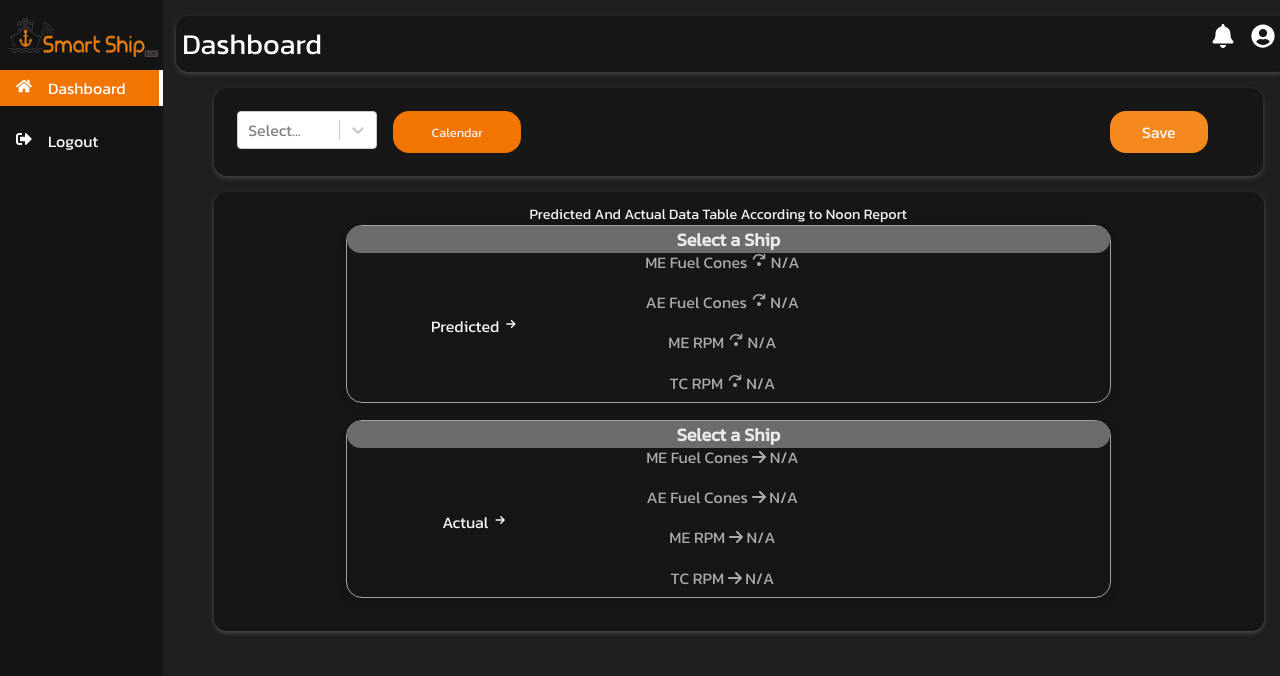
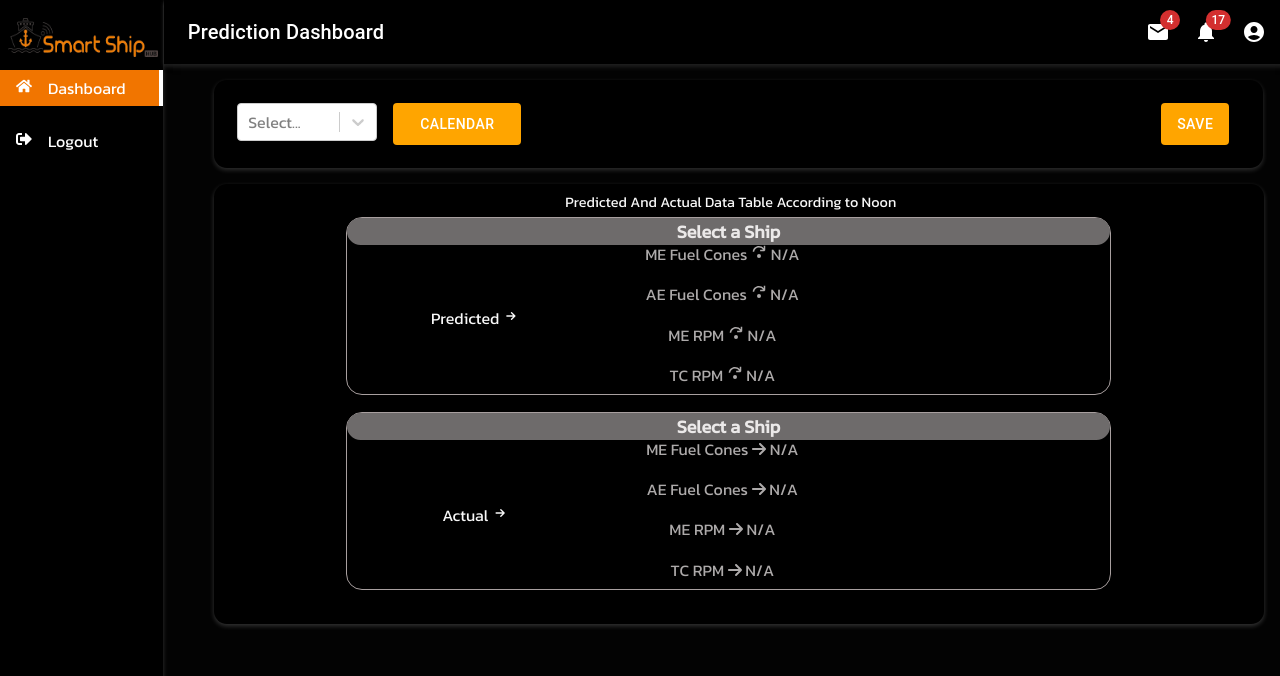
Before and after one commit to bendredigvijay/Prediction_Dashboard_Client, a React (Create React App) app: page / in a window 1280 px wide. Shown: the top 676 px of the page. Built offline with nearby package versions, Linux system fonts and the light colour scheme; sample sign-in values are in the browser's storage.

Commit message:
git chnages

```diff
--- a/package.json
+++ b/package.json
@@ -3,9 +3,14 @@
   "version": "0.1.0",
   "private": true,
   "dependencies": {
+    "@emotion/react": "^11.11.4",
+    "@emotion/styled": "^11.11.0",
     "@fortawesome/fontawesome-svg-core": "^6.5.1",
     "@fortawesome/free-solid-svg-icons": "^6.5.1",
     "@fortawesome/react-fontawesome": "^0.2.0",
+    "@mui/icons-material": "^5.15.13",
+    "@mui/material": "^5.15.13",
+    "@mui/x-date-pickers": "^6.19.7",
     "@testing-library/jest-dom": "^5.17.0",
     "@testing-library/react": "^13.4.0",
     "@testing-library/user-event": "^13.5.0",
@@ -15,6 +20,7 @@
     "react": "^18.2.0",
     "react-bootstrap": "^2.10.1",
     "react-calendar": "^4.8.0",
+    "react-datepicker": "^6.3.0",
     "react-dom": "^18.2.0",
     "react-icons": "^5.0.1",
     "react-router-dom": "^6.21.3",
--- a/src/App.css
+++ b/src/App.css
@@ -17,9 +17,11 @@
 
 /* Sidebar */
 .sidebar {
-  background: rgb(20, 20, 21);
+  background: rgb(0, 0, 0);
   color: white;
   height: 100vh;
+  box-shadow: 0px 2px 5px rgba(255, 255, 255, 0.2);
+
   overflow-y: auto;
 }
 
--- /dev/null
+++ b/src/components/Navbar/navbar.js
@@ -0,0 +1,218 @@
+import * as React from 'react';
+import { styled, alpha } from '@mui/material/styles';
+import AppBar from '@mui/material/AppBar';
+import Box from '@mui/material/Box';
+import Toolbar from '@mui/material/Toolbar';
+import IconButton from '@mui/material/IconButton';
+import Typography from '@mui/material/Typography';
+import InputBase from '@mui/material/InputBase';
+import Badge from '@mui/material/Badge';
+import MenuItem from '@mui/material/MenuItem';
+import Menu from '@mui/material/Menu';
+import MenuIcon from '@mui/icons-material/Menu';
+import SearchIcon from '@mui/icons-material/Search';
+import AccountCircle from '@mui/icons-material/AccountCircle';
+import MailIcon from '@mui/icons-material/Mail';
+import NotificationsIcon from '@mui/icons-material/Notifications';
+import MoreIcon from '@mui/icons-material/MoreVert';
+
+const Search = styled('div')(({ theme }) => ({
+  position: 'relative',
+  borderRadius: theme.shape.borderRadius,
+  backgroundColor: alpha(theme.palette.common.white, 0.15),
+  '&:hover': {
+    backgroundColor: alpha(theme.palette.common.white, 0.25),
+  },
+  marginRight: theme.spacing(2),
+  marginLeft: 0,
+  width: '100%',
+  [theme.breakpoints.up('sm')]: {
+    marginLeft: theme.spacing(3),
+    width: 'auto',
+  },
+}));
+
+const SearchIconWrapper = styled('div')(({ theme }) => ({
+  padding: theme.spacing(0, 2),
+  height: '100%',
+  position: 'absolute',
+  pointerEvents: 'none',
+  display: 'flex',
+  alignItems: 'center',
+  justifyContent: 'center',
+}));
+
+const StyledInputBase = styled(InputBase)(({ theme }) => ({
+  color: 'inherit',
+  '& .MuiInputBase-input': {
+    padding: theme.spacing(1, 1, 1, 0),
+    // vertical padding + font size from searchIcon
+    paddingLeft: `calc(1em + ${theme.spacing(4)})`,
+    transition: theme.transitions.create('width'),
+    width: '100%',
+    [theme.breakpoints.up('md')]: {
+      width: '20ch',
+    },
+  },
+}));
+
+const PrimarySearchAppBar = () => {
+  const [anchorEl, setAnchorEl] = React.useState(null);
+  const [mobileMoreAnchorEl, setMobileMoreAnchorEl] = React.useState(null);
+
+  const isMenuOpen = Boolean(anchorEl);
+  const isMobileMenuOpen = Boolean(mobileMoreAnchorEl);
+
+  const handleProfileMenuOpen = (event) => {
+    setAnchorEl(event.currentTarget);
+  };
+
+  const handleMobileMenuClose = () => {
+    setMobileMoreAnchorEl(null);
+  };
+
+  const handleMenuClose = () => {
+    setAnchorEl(null);
+    handleMobileMenuClose();
+  };
+
+  const handleMobileMenuOpen = (event) => {
+    setMobileMoreAnchorEl(event.currentTarget);
+  };
+
+  const menuId = 'primary-search-account-menu';
+  const renderMenu = (
+    <Menu
+      anchorEl={anchorEl}
+      anchorOrigin={{
+        vertical: 'top',
+        horizontal: 'right',
+      }}
+      id={menuId}
+      keepMounted
+      transformOrigin={{
+        vertical: 'top',
+        horizontal: 'right',
+      }}
+      open={isMenuOpen}
+      onClose={handleMenuClose}
+    >
+      <MenuItem onClick={handleMenuClose}>Profile</MenuItem>
+      <MenuItem onClick={handleMenuClose}>My account</MenuItem>
+    </Menu>
+  );
+
+  const mobileMenuId = 'primary-search-account-menu-mobile';
+  const renderMobileMenu = (
+    <Menu
+      anchorEl={mobileMoreAnchorEl}
+      anchorOrigin={{
+        vertical: 'top',
+        horizontal: 'right',
+      }}
+      id={mobileMenuId}
+      keepMounted
+      transformOrigin={{
+        vertical: 'top',
+        horizontal: 'right',
+      }}
+      open={isMobileMenuOpen}
+      onClose={handleMobileMenuClose}
+    >
+      <MenuItem>
+        <IconButton size="large" aria-label="show 4 new mails" color="inherit">
+          <Badge badgeContent={4} color="error">
+            <MailIcon />
+          </Badge>
+        </IconButton>
+        <p>Messages</p>
+      </MenuItem>
+      <MenuItem>
+        <IconButton
+          size="large"
+          aria-label="show 17 new notifications"
+          color="inherit"
+        >
+          <Badge badgeContent={17} color="error">
+            <NotificationsIcon />
+          </Badge>
+        </IconButton>
+        <p>Notifications</p>
+      </MenuItem>
+      <MenuItem onClick={handleProfileMenuOpen}>
+        <IconButton
+          size="large"
+          aria-label="account of current user"
+          aria-controls="primary-search-account-menu"
+          aria-haspopup="true"
+          color="inherit"
+        >
+          <AccountCircle />
+        </IconButton>
+        <p>Profile</p>
+      </MenuItem>
+    </Menu>
+  );
+
+  return (
+    <Box sx={{ flexGrow: 1 }}>
+      <AppBar position="static" sx={{ backgroundColor: 'black' }}>
+        <Toolbar>
+          <Typography
+            variant="h6"
+            noWrap
+            component="div"
+            sx={{ display: { xs: 'none', sm: 'block' } }}
+          >
+            Prediction Dashboard
+          </Typography>
+
+          <Box sx={{ flexGrow: 1 }} />
+          <Box sx={{ display: { xs: 'none', md: 'flex' } }}>
+            <IconButton size="large" aria-label="show 4 new mails" color="inherit">
+              <Badge badgeContent={4} color="error">
+                <MailIcon />
+              </Badge>
+            </IconButton>
+            <IconButton
+              size="large"
+              aria-label="show 17 new notifications"
+              color="inherit"
+            >
+              <Badge badgeContent={17} color="error">
+                <NotificationsIcon />
+              </Badge>
+            </IconButton>
+            <IconButton
+              size="large"
+              edge="end"
+              aria-label="account of current user"
+              aria-controls={menuId}
+              aria-haspopup="true"
+              onClick={handleProfileMenuOpen}
+              color="inherit"
+            >
+              <AccountCircle />
+            </IconButton>
+          </Box>
+          <Box sx={{ display: { xs: 'flex', md: 'none' } }}>
+            <IconButton
+              size="large"
+              aria-label="show more"
+              aria-controls={mobileMenuId}
+              aria-haspopup="true"
+              onClick={handleMobileMenuOpen}
+              color="inherit"
+            >
+              <MoreIcon />
+            </IconButton>
+          </Box>
+        </Toolbar>
+      </AppBar>
+      {renderMobileMenu}
+      {renderMenu}
+    </Box>
+  );
+};
+
+export default PrimarySearchAppBar;
--- a/src/components/css/Dashboard.css
+++ b/src/components/css/Dashboard.css
@@ -3,8 +3,8 @@
 body {
   margin: 0;
   padding: 0;
-  background-color: rgb(32, 31, 31);
-  color: #fff;
+  background-color: rgb(3, 3, 3);
+  color: #000000;
   font-family: 'Kanit', sans-serif;}
 
 .container {
@@ -12,47 +12,11 @@ body {
 
 }
 
-/* Navbar styles */
-.navbar {
-  display: flex;
-  background-color: #161616;
-  margin-left: 1vw;
-  padding: 0.5vw;
-  margin-right: -2vw;
-  margin-top: 1rem;
-  box-shadow: 0px 2px 5px rgba(233, 233, 233, 0.2);
-  border-radius: 1vw;
-
-}
-
-.navbar-left,
-.dashboard-title {
-  flex: 1;
-}
-
-.dashboard-title {
-  font-size: 1.8rem;
-  margin-right: 20rem;
-}
-
-
-.user-icon {
-  margin-left: -2rem;
-  font-size: 1.5rem;
-
-}
-
-.alarm-icon {
-  margin-left: -4rem;
-  font-size: 1.5rem;
-}
-
-
 /* Navbar1 styles */
 .navbar1 {
   margin-top: 1rem;
   display: flex;
-  background-color: hsl(0, 0%, 9%);
+  background-color: hsl(0, 0%, 0%);
   margin-left: 4vw;
   padding: 1.8vw;
   margin-right: 0.1vw;
@@ -85,23 +49,9 @@ body {
   border-radius: 2rem;
 }
 
-.rightSection {
-  display: flex;
-  align-items: center;
-}
 
 
-.saveButton {
-  background-color: #f5891e;
-  color: white;
-  border: none;
-  border-radius: 1rem;
-  padding: 0.5rem 2rem;
-  cursor: pointer;
-  margin-left: 46vw;
-  font-size: 1rem;
-  transition: background-color 0.3s ease;
-}
+
 
 .saveButton:hover {
   background-color:  rgb(49, 49, 48);
@@ -110,7 +60,7 @@ body {
 /* Styles for the card container */
 .navbar2 {
   width: 82vw;
-  background-color: #161616;
+  background-color: #000000;
   padding: 1.3vw ;
   margin-left: 4.0vw;
   box-shadow: 0px 2px 5px rgba(255, 255, 255, 0.2);
@@ -192,8 +142,8 @@ body {
 }
 .pre3{
   position: absolute;
-  top: -1.8vw;
-  left: 29vw;
+  top: -1.7rem;
+  left: 25rem;
   margin-bottom: 1vw;
   transform: translateX(-50%);
   border-radius: 4rem;
--- a/src/pages/Dashboard.jsx
+++ b/src/pages/Dashboard.jsx
@@ -1,22 +1,21 @@
-import React, { useState, useEffect } from 'react';
-import '../components/css/Dashboard.css';
-import { HiOutlineArrowSmRight } from 'react-icons/hi';
-import { FaUserCircle, FaBell } from 'react-icons/fa';
-import Select from 'react-select';
-import Calendar from 'react-calendar';
-import { VscDebugStepOver } from 'react-icons/vsc';
-import { FontAwesomeIcon } from '@fortawesome/react-fontawesome';
-import { faArrowRight } from '@fortawesome/free-solid-svg-icons';
-import 'react-calendar/dist/Calendar.css';
-import SideBar from '../components/Sidebar/SideBar';
-import Api from '../Api';
-import { useNavigate } from 'react-router-dom';
+import React, { useState, useEffect } from "react";
+import "../components/css/Dashboard.css";
+import { HiOutlineArrowSmRight } from "react-icons/hi";
+import { FaUserCircle, FaBell } from "react-icons/fa";
+import Select from "react-select";
+import Calendar from "react-calendar";
+import { VscDebugStepOver } from "react-icons/vsc";
+import { FontAwesomeIcon } from "@fortawesome/react-fontawesome";
+import { faArrowRight } from "@fortawesome/free-solid-svg-icons";
+import "react-calendar/dist/Calendar.css";
+import SideBar from "../components/Sidebar/SideBar";
+import Api from "../Api";
+import { useNavigate } from "react-router-dom";
+import Navbar from "../components/Navbar/navbar";
+import Button from "@mui/material/Button";
 
 const Dashboard = () => {
-  const options = [
-    { value: 'Brazil', label: 'Brazil' }
-  ];
-
+  const options = [{ value: "Brazil", label: "Brazil" }];
   const [selectedDate, setSelectedDate] = useState(null);
   const [selectedShip, setSelectedShip] = useState(null);
   const [showCalendar, setShowCalendar] = useState(false);
@@ -27,21 +26,24 @@ const Dashboard = () => {
     selectedShip: null,
     selectedDate: null,
   });
-
   const [isSaveClicked, setIsSaveClicked] = useState(false);
-
+  const [isButtonHovered, setIsButtonHovered] = useState(false);
   const navigate = useNavigate();
 
   useEffect(() => {
-    const token = localStorage.getItem('token');
+    const token = localStorage.getItem("token");
     if (!token) {
-      navigate('/login');
+      navigate("/login");
     }
   }, [navigate]);
 
   useEffect(() => {
     fetchFuelAndWeatherData();
   }, [selectedShip, selectedDate]);
+
+  const toggleHover = () => {
+    setIsButtonHovered(!isButtonHovered);
+  };
 
   const fetchFuelAndWeatherData = async () => {
     try {
@@ -52,60 +54,67 @@ const Dashboard = () => {
         return;
       }
       const shipValue = selectedShip.value;
-      const formattedDate = selectedDate ? selectedDate.toISOString().split('T')[0] : '';
-      const result = await Api.fetchFuelAndWeatherData(shipValue, formattedDate);
-      console.log('Received data from backend:', result);
+      const formattedDate = selectedDate
+        ? selectedDate.toISOString().split("T")[0]
+        : "";
+      const result = await Api.fetchFuelAndWeatherData(
+        shipValue,
+        formattedDate
+      );
+      console.log("Received data from backend:", result);
       setFuelData(result.fuelData || []);
       setActualFuelData(result.actualFuelData || []);
       setWeatherData(result.weatherData || {});
     } catch (error) {
-      console.error('Error fetching fuel and weather data from backend:', error.message);
+      console.error(
+        "Error fetching fuel and weather data from backend:",
+        error.message
+      );
     }
   };
 
   const tileContent = ({ date, view }) => {
     try {
-    const dateString = date.toISOString().split('T')[0];
+      const dateString = date.toISOString().split("T")[0];
       const weatherCondition = weatherData.date[dateString];
 
-    let color = '';
-    if (weatherCondition === 'good') {
-      color = 'green';
-    } else if (weatherCondition === 'moderate') {
-      color = 'orange';
-    } else if (weatherCondition === 'bad') {
-      color = 'red';
+      let color = "";
+      if (weatherCondition === "good") {
+        color = "green";
+      } else if (weatherCondition === "moderate") {
+        color = "orange";
+      } else if (weatherCondition === "bad") {
+        color = "red";
       }
 
-    if (view === 'month') {
+      if (view === "month") {
         return (
           <div
             style={{
               backgroundColor: color,
-            width: '90%',
-            height: '100%',
-            borderRadius: '100%',
+              width: "90%",
+              height: "100%",
+              borderRadius: "100%",
             }}
           />
         );
       }
     } catch (error) {
-    console.error('Error in tileContent:', error.message);
+      console.error("Error in tileContent:", error.message);
     }
 
     return null;
   };
 
-
   const customStyles = {
     control: (provided) => ({
       ...provided,
-      width: '140px',
-      fontSize: '16px',
+      width: "140px",
+      fontSize: "16px",
     }),
     option: (provided) => ({
       ...provided,
-      color: 'black',
+      color: "black",
     }),
   };
 
@@ -134,20 +143,10 @@ const tileContent = ({ date, view }) => {
         <SideBar />
       </div>
       <div>
-        <div className="navbar">
-          <div className="navbar-left">
-            <span className="dashboard-title">Dashboard</span>
+      <div style={{marginLeft: '0.02cm', marginRight: "-0.7cm", boxShadow: '0px 2px 5px rgba(255, 255, 255, 0.2)' }}>
+
+      <Navbar />
         </div>
-          <div className="navbar-right">
-            <span className="user-icon">
-              <FaUserCircle />
-            </span>
-            <span className="alarm-icon">
-              <FaBell />
-            </span>
-          </div>
-        </div>
-
         <div className="navbar1">
           <div className="dropdown-container">
             <Select
@@ -160,9 +159,16 @@ const tileContent = ({ date, view }) => {
           </div>
 
           <div className="rightSection">
-            <button onClick={toggleCalendar} className="custom-button">
-              {selectedDate ? selectedDate.toDateString() : 'Calendar'}
-            </button>
+            <Button
+              variant="contained"
+              onClick={toggleCalendar}
+              className={`custom-button ${isButtonHovered ? "button-hovered" : ""}`}
+              onMouseEnter={toggleHover}
+              onMouseLeave={toggleHover}
+              style={{ fontSize: "0.rem", backgroundColor: "orange" }}
+            >
+              {selectedDate ? selectedDate.toDateString() : "Calendar"}
+            </Button>
             {showCalendar && (
               <Calendar
                 onChange={handleDateChange}
@@ -171,9 +177,16 @@ const tileContent = ({ date, view }) => {
               />
             )}
           </div>
-          <button onClick={handleSaveButtonClick} className="saveButton">
+
+          <Button
+            variant="contained"
+            onClick={handleSaveButtonClick}
+            className="saveButton"
+            disableElevation
+            style={{ fontSize: "0.88rem", marginLeft: "40rem", backgroundColor: "orange" }}
+          >
             Save
-          </button>
+          </Button>
         </div>
 
         <div className="navbar2">
@@ -181,37 +194,37 @@ const tileContent = ({ date, view }) => {
             fuelData.map((item, index) => (
               <div key={index} className="card">
                 <label className="pre3">
-                  Predicted And Actual Data Table According to Noon Report
+                  Predicted And Actual Data Table
                 </label>
                 <label className="pre1">
                   Predicted <HiOutlineArrowSmRight />
                 </label>
                 <h1 className="header">
-                  {headerInfo.selectedShip || 'Select a Ship'}
-                  <span className="date">{headerInfo.selectedDate || ''}</span>
+                  {headerInfo.selectedShip || "Select a Ship"}
+                  <span className="date">{headerInfo.selectedDate || ""}</span>
                 </h1>
                 <p>
-                  ME Fuel Cones <VscDebugStepOver />{' '}
-                  <span style={{ color: 'lightblue' }}>
-                    {selectedShip && selectedDate ? item.meFuelCones : 'N/A'}
+                  ME Fuel Cones <VscDebugStepOver />{" "}
+                  <span style={{ color: "lightblue" }}>
+                    {selectedShip && selectedDate ? item.meFuelCones : "N/A"}
                   </span>
                 </p>
                 <p>
                   AE Fuel Cones <VscDebugStepOver />
-                  <span style={{ color: 'lightblue' }}>
-                    {selectedShip && selectedDate ? item.aeFuelCones : 'N/A'}
+                  <span style={{ color: "lightblue" }}>
+                    {selectedShip && selectedDate ? item.aeFuelCones : "N/A"}
                   </span>
                 </p>
                 <p>
-                  ME RPM <VscDebugStepOver />{' '}
-                  <span style={{ color: 'lightblue' }}>
-                    {selectedShip && selectedDate ? item.meRPM : 'N/A'}
+                  ME RPM <VscDebugStepOver />{" "}
+                  <span style={{ color: "lightblue" }}>
+                    {selectedShip && selectedDate ? item.meRPM : "N/A"}
                   </span>
                 </p>
                 <p>
-                  TC RPM <VscDebugStepOver />{' '}
-                  <span style={{ color: 'lightblue' }}>
-                    {selectedShip && selectedDate ? item.tcRPM : 'N/A'}
+                  TC RPM <VscDebugStepOver />{" "}
+                  <span style={{ color: "lightblue" }}>
+                    {selectedShip && selectedDate ? item.tcRPM : "N/A"}
                   </span>
                 </p>
               </div>
@@ -225,8 +238,8 @@ const tileContent = ({ date, view }) => {
                 Predicted <HiOutlineArrowSmRight />
               </label>
               <h1 className="header">
-                {headerInfo.selectedShip || 'Select a Ship'}
-                <span className="date">{headerInfo.selectedDate || ''}</span>
+                {headerInfo.selectedShip || "Select a Ship"}
+                <span className="date">{headerInfo.selectedDate || ""}</span>
               </h1>
               <p>
                 ME Fuel Cones <VscDebugStepOver /> N/A
@@ -247,9 +260,16 @@ const tileContent = ({ date, view }) => {
             actualFuelData.map((item, index) => (
               <div key={index} className="card">
                 <label className="pre2">
-                  Actual <HiOutlineArrowSmRight />{' '}
+                  Actual <HiOutlineArrowSmRight />{" "}
                 </label>
-                <svg style={{ position: 'absolute', top: '-16%', left: '97%', transform: 'translate(-50%, -50%)' }}>
+                <svg
+                  style={{
+                    position: "absolute",
+                    top: "-16%",
+                    left: "97%",
+                    transform: "translate(-50%, -50%)",
+                  }}
+                >
                   <path
                     className="flow-animation"
                     d="M20 54 Q50 20, 70 15 T130 63"
@@ -297,31 +317,31 @@ const tileContent = ({ date, view }) => {
                   </defs>
                 </svg>
                 <h1 className="header">
-                  {headerInfo.selectedShip || 'Select a Ship'}
-                  <span className="date">{headerInfo.selectedDate || ''}</span>
+                  {headerInfo.selectedShip || "Select a Ship"}
+                  <span className="date">{headerInfo.selectedDate || ""}</span>
                 </h1>
                 <p>
-                  ME Fuel Cones <FontAwesomeIcon icon={faArrowRight} />{' '}
-                  <span style={{ color: 'lightblue' }}>
-                    {selectedShip && selectedDate ? item.meFuelCones : 'N/A'}
+                  ME Fuel Cones <FontAwesomeIcon icon={faArrowRight} />{" "}
+                  <span style={{ color: "lightblue" }}>
+                    {selectedShip && selectedDate ? item.meFuelCones : "N/A"}
                   </span>
                 </p>
                 <p>
-                  AE Fuel Cones <FontAwesomeIcon icon={faArrowRight} />{' '}
-                  <span style={{ color: 'lightblue' }}>
-                    {selectedShip && selectedDate ? item.aeFuelCones : 'N/A'}
+                  AE Fuel Cones <FontAwesomeIcon icon={faArrowRight} />{" "}
+                  <span style={{ color: "lightblue" }}>
+                    {selectedShip && selectedDate ? item.aeFuelCones : "N/A"}
                   </span>
                 </p>
                 <p>
-                  ME RPM <FontAwesomeIcon icon={faArrowRight} />{' '}
-                  <span style={{ color: 'lightblue' }}>
-                    {selectedShip && selectedDate ? item.meRPM : 'N/A'}
+                  ME RPM <FontAwesomeIcon icon={faArrowRight} />{" "}
+                  <span style={{ color: "lightblue" }}>
+                    {selectedShip && selectedDate ? item.meRPM : "N/A"}
                   </span>
                 </p>
                 <p>
-                  TC RPM <FontAwesomeIcon icon={faArrowRight} />{' '}
-                  <span style={{ color: 'lightblue' }}>
-                    {selectedShip && selectedDate ? item.tcRPM : 'N/A'}
+                  TC RPM <FontAwesomeIcon icon={faArrowRight} />{" "}
+                  <span style={{ color: "lightblue" }}>
+                    {selectedShip && selectedDate ? item.tcRPM : "N/A"}
                   </span>
                 </p>
               </div>
@@ -329,11 +349,11 @@ const tileContent = ({ date, view }) => {
           ) : (
             <div key="default-actual-card" className="card">
               <label className="pre2">
-                Actual <HiOutlineArrowSmRight />{' '}
+                Actual <HiOutlineArrowSmRight />{" "}
               </label>
               <h1 className="header">
-                {headerInfo.selectedShip || 'Select a Ship'}
-                <span className="date">{headerInfo.selectedDate || ''}</span>
+                {headerInfo.selectedShip || "Select a Ship"}
+                <span className="date">{headerInfo.selectedDate || ""}</span>
               </h1>
               <p>
                 ME Fuel Cones <FontAwesomeIcon icon={faArrowRight} /> N/A
```
Also changed, not shown: src/components/Navbar/navbar2.js (added, +56 -0 lines), 1 other file (tests, documents, lock files or other folders). Lines whose indentation alone changed are shown as unchanged.
